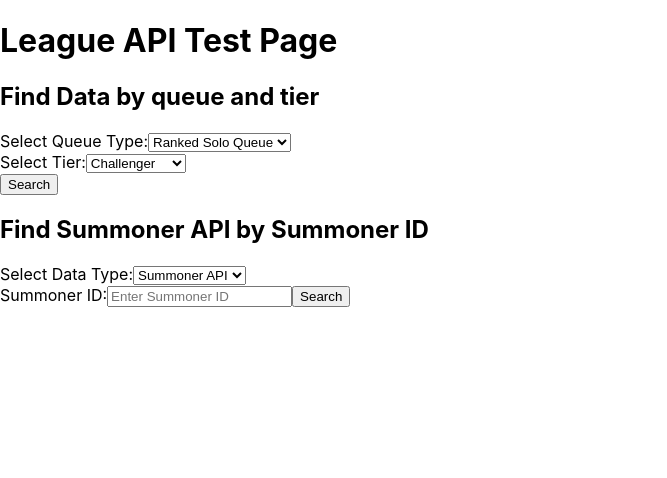
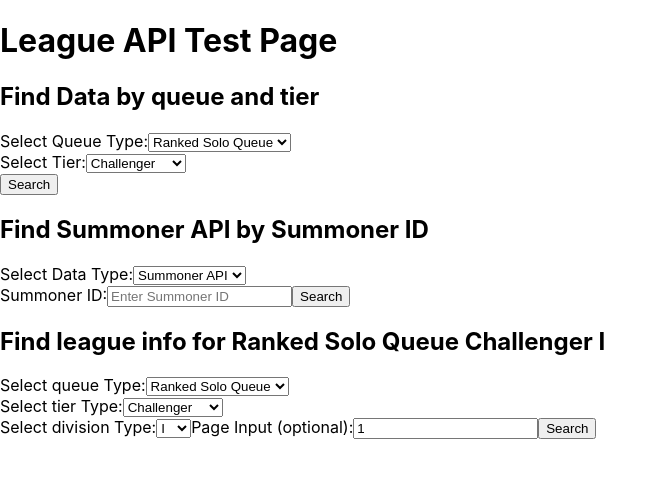
Before and after one commit to Chevy20/LeagueApp, a React (Create React App) app in the folder frontend/: page /league in a window 1280 px wide. Shown: the top 478 px of the page, without its empty margins (0-667 px from the left). Built offline with nearby package versions, Linux system fonts and the light colour scheme.

Commit message:
Added league by rank form

```diff
--- /dev/null
+++ b/frontend/src/components/LeagueByRankForm.js
@@ -0,0 +1,109 @@
+import React, { useState } from 'react';
+
+function LeagueByRankForm() {
+    const queue = [
+        { label: 'Ranked Solo Queue', value: 'RANKED_SOLO_5x5' },
+        { label: 'Ranked Flex', value: 'RANKED_FLEX_SR' }
+    ];
+    const tier = [
+        { label: 'Challenger', value: 'challengerleagues' },
+        { label: 'Grandmaster', value: 'grandmasterleagues' },
+        { label: 'Master', value: 'masterleagues' }
+    ];
+    const division = [
+        { label: 'I', value: 'I' },
+        { label: 'II', value: 'II' },
+        { label: 'III', value: 'III' },
+        { label: 'IV', value: 'IV' },
+        { label: 'V', value: 'V' }
+
+    ];
+    const [selectedQueue, setSelectedQueue] = useState(queue[0].value); // Default to the first option
+    const [selectedTier, setSelectedTier] = useState(tier[0].value); // Default to the first option
+    const [selectedDivision, setSelectedDivision] = useState(division[0].value); // Default to the first option
+    const [page, setPage] = useState(1);
+    const [data, setdata] = useState(null);
+    const [error, setError] = useState(null);
+
+    //Function to handle submission
+    const handleSubmit = async (e) => {
+        e.preventDefault();
+        try {
+            const response = await fetch(`/api/league/entries/${selectedQueue}/${selectedTier}/${selectedDivision}/${page}?`);
+            if (!response.ok) {
+                throw new Error(`Failed to league data for ${selectedQueue}, ${selectedTier}, ${selectedDivision} from the league api. `);
+            }
+            const data = await response.json();
+            setdata(data);
+            setError(null); //Clear any previous errors
+        } catch (error) {
+            setError(error.message); // Store error message
+            setdata(null); // Clear previous data
+        }
+    };
+
+    return (
+        <div>
+            <h2>{`Find league info for ${queue.find(option => option.value === selectedQueue).label}
+            ${tier.find(option => option.value === selectedTier).label} ${division.find(option => option.value === selectedDivision).label}`}</h2>
+            <form onSubmit={handleSubmit}>
+                <label>
+                    Select queue Type:
+                    <select value={selectedQueue} onChange={(e) => setSelectedQueue(e.target.value)}>
+                        {queue.map((option) => (
+                            <option key={option.value} value={option.value}>
+                                {option.label}
+                            </option>
+                        ))}
+                    </select>
+                </label>
+                <br></br>
+                <label>
+                    Select tier Type:
+                    <select value={selectedTier} onChange={(e) => setSelectedTier(e.target.value)}>
+                        {tier.map((option) => (
+                            <option key={option.value} value={option.value}>
+                                {option.label}
+                            </option>
+                        ))}
+                    </select>
+                </label>
+                <br></br>
+                <label>
+                    Select division Type:
+                    <select value={selectedDivision} onChange={(e) => setSelectedDivision(e.target.value)}>
+                        {division.map((option) => (
+                            <option key={option.value} value={option.value}>
+                                {option.label}
+                            </option>
+                        ))}
+                    </select>
+                </label>
+                <label>
+                    Page Input (optional):
+                    <input
+                        type="number"
+                        value={page}
+                        onChange={(e) => setPage(e.target.value)}
+                        placeholder="Enter Page Optional"
+
+                    />
+                </label>
+                <button type="submit">Search</button>
+            </form>
+            {
+                data && (
+                    <div>
+                        <h3>{`${queue.find(option => option.value === selectedQueue).label} ${tier.find(option => option.value === selectedTier).label}
+                                ${division.find(option => option.value === selectedDivision).label} data`}</h3>
+                        <pre>{JSON.stringify(data, null, 2)}</pre>
+                    </div>
+                )
+            }
+            {/* Display error if request fails */}
+            {error && <p style={{ color: 'red' }}>{error}</p>}
+        </div >
+    );
+}
+
+export default LeagueByRankForm;
--- a/frontend/src/pages/League.js
+++ b/frontend/src/pages/League.js
@@ -1,6 +1,7 @@
 import React from 'react';
 import LeagueQueueForm from '../components/LeagueQueueForm';
 import SummonerIDForm from '../components/SummonerIDForm';
+import LeagueByRankForm from '../components/LeagueByRankForm';
 
 const LeaguePage = () => {
     return (
@@ -12,6 +13,9 @@
             <div>
                 <SummonerIDForm />
             </div>
+            <div>
+                <LeagueByRankForm />
+            </div>
         </div>
     );
 };
```
